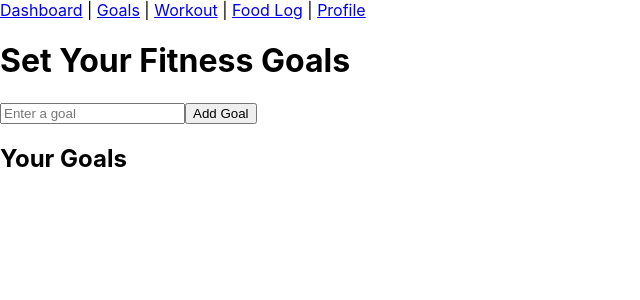
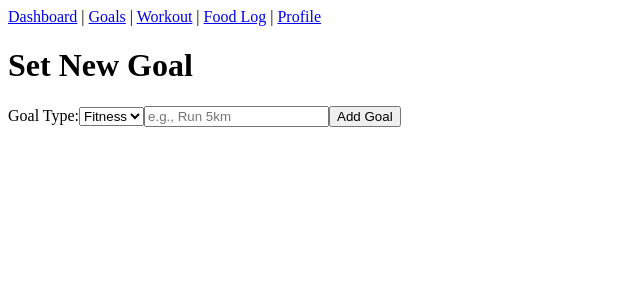
Before and after one commit to Annayingyang/my-fitness, a React (Create React App) app: page /goals in a window 1280 px wide. Shown: the top 300 px of the page, without its empty margins (0-640 px from the left). Built offline with nearby package versions, Linux system fonts and the light colour scheme.

Commit message:
Goal -  (form + context + validation) complete

```diff
--- a/src/App.js
+++ b/src/App.js
@@ -1,15 +1,14 @@
 import React from 'react';
-import { BrowserRouter as Router, Routes, Route, Link } from 'react-router-dom';
+import { Routes, Route, Link } from 'react-router-dom';
 import Dashboard from './pages/Dashboard';
 import Goals from './pages/Goals';
 import Workout from './pages/Workout';
 import FoodLog from './pages/FoodLog';
 import Profile from './pages/Profile';
-import WorkoutDetails from './pages/WorkoutDetails'; // ✅ correct import here
+import WorkoutDetails from './pages/WorkoutDetails';
 
 function App() {
   return (
-    <Router>
     <div>
       <nav>
         <Link to="/">Dashboard</Link> |{' '}
@@ -28,7 +27,6 @@ function App() {
         <Route path="/workout/:id" element={<WorkoutDetails />} />
       </Routes>
     </div>
-    </Router>
   );
 }
 
--- a/src/Pages/Goals.js
+++ b/src/Pages/Goals.js
@@ -1,45 +1,89 @@
-import { useState } from 'react';
+import { useState, useContext } from 'react';
+import { GoalContext } from '../context/GoalContext';
 
 function Goals() {
-  const [goal, setGoal] = useState('');
-  const [goals, setGoals] = useState([]);
+  const [goalType, setGoalType] = useState('fitness');
+  const [goalText, setGoalText] = useState('');
+  const [targetWeight, setTargetWeight] = useState('');
+  const [currentWeight, setCurrentWeight] = useState('');
   const [error, setError] = useState('');
+  const [success, setSuccess] = useState('');
+
+  const { addGoal } = useContext(GoalContext); // ✅ Use global context
 
   const handleSubmit = (e) => {
     e.preventDefault();
 
-    if (goal.trim() === '') {
-      setError('Please enter a goal.');
+    if (goalType === 'fitness' && goalText.trim() === '') {
+      setError('Please enter a fitness goal.');
       return;
     }
 
-    setGoals([...goals, goal]);
-    setGoal('');
+    if (goalType === 'weight' && (!targetWeight || !currentWeight)) {
+      setError('Please enter both target and current weight.');
+      return;
+    }
+
+    const newGoal = {
+      type: goalType,
+      text: goalText,
+      target: targetWeight,
+      current: currentWeight,
+      completed: false,
+    };
+
+    addGoal(newGoal);
+
+    setGoalText('');
+    setTargetWeight('');
+    setCurrentWeight('');
     setError('');
+    setSuccess('Goal added successfully!');
+    setTimeout(() => setSuccess(''), 2000);
   };
 
   return (
     <div>
-      <h1>Set Your Fitness Goals</h1>
+      <h1>Set New Goal</h1>
 
       <form onSubmit={handleSubmit}>
-        <input
-          type="text"
-          placeholder="Enter a goal"
-          value={goal}
-          onChange={(e) => setGoal(e.target.value)}
-        />
+        <label>Goal Type:</label>
+        <select value={goalType} onChange={(e) => setGoalType(e.target.value)}>
+          <option value="fitness">Fitness</option>
+          <option value="weight">Weight</option>
+        </select>
+
+        {goalType === 'fitness' && (
+          <input
+            type="text"
+            placeholder="e.g., Run 5km"
+            value={goalText}
+            onChange={(e) => setGoalText(e.target.value)}
+          />
+        )}
+
+        {goalType === 'weight' && (
+          <>
+            <input
+              type="number"
+              placeholder="Target weight (kg)"
+              value={targetWeight}
+              onChange={(e) => setTargetWeight(e.target.value)}
+            />
+            <input
+              type="number"
+              placeholder="Current weight (kg)"
+              value={currentWeight}
+              onChange={(e) => setCurrentWeight(e.target.value)}
+            />
+          </>
+        )}
+
         <button type="submit">Add Goal</button>
       </form>
 
       {error && <p style={{ color: 'red' }}>{error}</p>}
-
-      <h2>Your Goals</h2>
-      <ul>
-        {goals.map((g, index) => (
-          <li key={index}>{g}</li>
-        ))}
-      </ul>
+      {success && <p style={{ color: 'green' }}>{success}</p>}
     </div>
   );
 }
--- /dev/null
+++ b/src/context/GoalContext.js
@@ -0,0 +1,31 @@
+import { createContext, useState } from 'react';
+
+export const GoalContext = createContext();
+
+export function GoalProvider({ children }) {
+  const [goals, setGoals] = useState([]);
+  const [achievements, setAchievements] = useState([]);
+
+  const addGoal = (goalObj) => {
+    setGoals([...goals, goalObj]);
+  };
+
+  const markGoalComplete = (index) => {
+    const updated = [...goals];
+    updated[index].completed = true;
+
+    const achieved = updated[index];
+    setAchievements([...achievements, achieved]);
+    updated.splice(index, 1);
+
+    setGoals(updated);
+  };
+
+  return (
+    <GoalContext.Provider
+      value={{ goals, addGoal, achievements, markGoalComplete }}
+    >
+      {children}
+    </GoalContext.Provider>
+  );
+}
--- a/src/index.js
+++ b/src/index.js
@@ -1,17 +1,14 @@
 import React from 'react';
 import ReactDOM from 'react-dom/client';
-import './index.css';
+import { BrowserRouter } from 'react-router-dom';
 import App from './App';
-import reportWebVitals from './reportWebVitals';
+import { GoalProvider } from './context/GoalContext'; // ✅ import it
 
 const root = ReactDOM.createRoot(document.getElementById('root'));
 root.render(
-  <React.StrictMode>
-    <App />
-  </React.StrictMode>
+  <BrowserRouter>
+    <GoalProvider>
+      <App />
+    </GoalProvider>
+  </BrowserRouter>
 );
-
-// If you want to start measuring performance in your app, pass a function
-// to log results (for example: reportWebVitals(console.log))
-// or send to an analytics endpoint. Learn more: https://bit.ly/CRA-vitals
-reportWebVitals();
```
Lines whose indentation alone changed are shown as unchanged.
